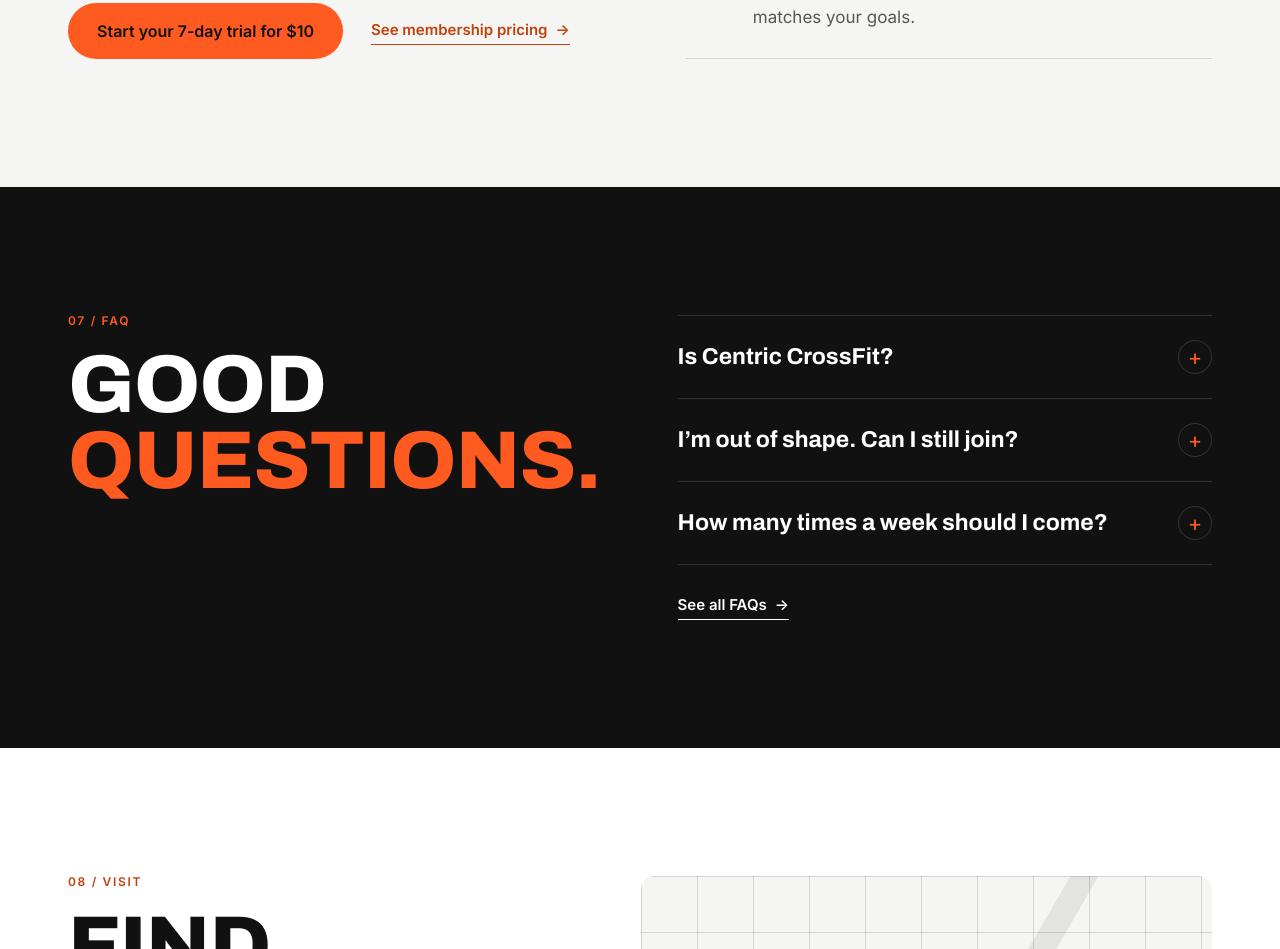
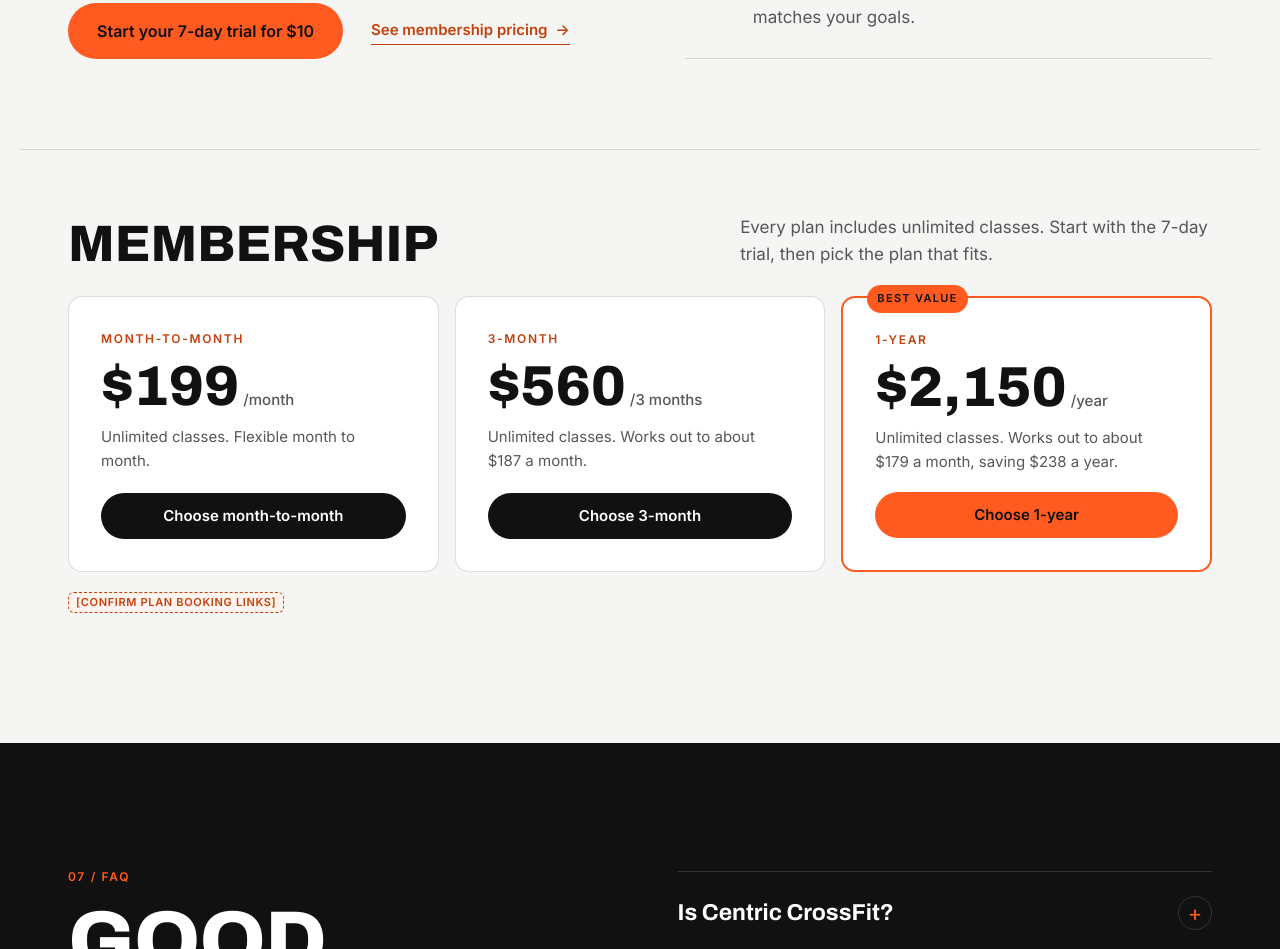
Before and after one commit to sarahlaux/centric-concept, a plain HTML site: page index.html in a window 1280 px wide. Shown: the part 7728-8677 px from the top of the page. Drawn offline with Linux system fonts and the light colour scheme; grey boxes are pictures that could not be loaded.

Commit message:
Add membership pricing under Get started
Co-Authored-By: Claude Opus 5.5 <noreply@anthropic.com>

```diff
--- a/css/styles.css
+++ b/css/styles.css
@@ -625,3 +625,28 @@ body.menu-open .mobile-bar { display: none; }
   .m-hero .btn--lg { min-height: 48px; padding: 12px 22px; font-size: 15px; }
   .split__panel .btn { width: 100%; }
 }
+
+/* Membership pricing (inside Get started) */
+.pricing { margin-top: clamp(56px, 7vw, 96px); padding-top: clamp(40px, 5vw, 64px); border-top: 1px solid var(--line-light); }
+.pricing__head { display: flex; justify-content: space-between; align-items: flex-end; gap: 16px 40px; flex-wrap: wrap; margin-bottom: 28px; }
+.pricing__title { font: 800 clamp(36px, 4vw, 56px)/.95 var(--font-display); font-stretch: 78%; text-transform: uppercase; }
+.pricing__head p { max-width: 44ch; color: var(--muted-light); }
+.plans { display: grid; grid-template-columns: repeat(3, 1fr); gap: 16px; align-items: stretch; }
+.plan {
+  position: relative; display: flex; flex-direction: column; gap: 10px;
+  background: var(--color-white); border: 1px solid var(--line-light); border-radius: var(--radius-sm);
+  padding: clamp(24px, 2.6vw, 32px);
+}
+.plan--best { border: 2px solid var(--color-orange); }
+.plan__tag {
+  position: absolute; top: -13px; left: 24px;
+  background: var(--color-orange); color: var(--color-black);
+  font-size: 11px; font-weight: 700; letter-spacing: .12em; text-transform: uppercase;
+  padding: 5px 10px; border-radius: 999px;
+}
+.plan__name { font-size: 12px; font-weight: 700; letter-spacing: .14em; text-transform: uppercase; color: var(--color-orange-deep); }
+.plan__price { font: 800 clamp(44px, 4.4vw, 60px)/1 var(--font-display); font-stretch: 80%; }
+.plan__price span { font: 500 15px var(--font-body); color: var(--muted-light); margin-left: 4px; }
+.plan__note { color: var(--muted-light); font-size: 15px; flex: 1; margin-bottom: 8px; }
+.pricing__fine { margin-top: 16px; }
+@media (max-width: 860px) { .plans { grid-template-columns: 1fr; gap: 20px; } }
--- a/index.html
+++ b/index.html
@@ -380,7 +380,7 @@
         <h2 class="offer__title" id="offer-title">7 days.<br>$10.<br><span class="accent">Every class.</span></h2>
         <div class="offer__actions">
           <a class="btn btn--primary btn--lg" href="#book" data-book>Start your 7-day trial for $10</a>
-          <a class="link-arrow" href="contact.html#pricing">See membership pricing <span aria-hidden="true">→</span></a>
+          <a class="link-arrow" href="#pricing">See membership pricing <span aria-hidden="true">→</span></a>
         </div>
       </div>
       <ol class="offer__steps">
@@ -406,6 +406,35 @@
           </div>
         </li>
       </ol>
+    </div>
+
+    <div class="wrap pricing" id="pricing">
+      <div class="pricing__head reveal">
+        <h3 class="pricing__title">Membership</h3>
+        <p>Every plan includes unlimited classes. Start with the 7-day trial, then pick the plan that fits.</p>
+      </div>
+      <ul class="plans">
+        <li class="plan reveal">
+          <p class="plan__name">Month-to-month</p>
+          <p class="plan__price">$199<span>/month</span></p>
+          <p class="plan__note">Unlimited classes. Flexible month to month.</p>
+          <a class="btn btn--dark btn--block" href="#book" data-plan="monthly">Choose month-to-month</a>
+        </li>
+        <li class="plan reveal">
+          <p class="plan__name">3-month</p>
+          <p class="plan__price">$560<span>/3 months</span></p>
+          <p class="plan__note">Unlimited classes. Works out to about $187 a month.</p>
+          <a class="btn btn--dark btn--block" href="#book" data-plan="three-month">Choose 3-month</a>
+        </li>
+        <li class="plan plan--best reveal">
+          <p class="plan__tag">Best value</p>
+          <p class="plan__name">1-year</p>
+          <p class="plan__price">$2,150<span>/year</span></p>
+          <p class="plan__note">Unlimited classes. Works out to about $179 a month, saving $238 a year.</p>
+          <a class="btn btn--primary btn--block" href="#book" data-plan="annual">Choose 1-year</a>
+        </li>
+      </ul>
+      <p class="pricing__fine"><span class="confirm">CONFIRM plan booking links</span></p>
     </div>
   </section>
 
--- a/js/main.js
+++ b/js/main.js
@@ -10,6 +10,18 @@ document.documentElement.classList.add('js');
 document.querySelectorAll('[data-book]').forEach((a) => {
   a.setAttribute('href', BOOKING_URL);
   if (/^https?:/.test(BOOKING_URL)) { a.target = '_blank'; a.rel = 'noopener'; }
+});
+
+/* [CONFIRM] Paste each membership plan's booking link here. */
+const PLAN_URLS = {
+  monthly: '#book',
+  'three-month': '#book',
+  annual: '#book',
+};
+document.querySelectorAll('[data-plan]').forEach((a) => {
+  const url = PLAN_URLS[a.dataset.plan] || BOOKING_URL;
+  a.setAttribute('href', url);
+  if (/^https?:/.test(url)) { a.target = '_blank'; a.rel = 'noopener'; }
 });
 
 // Header shadow once the page scrolls
```
